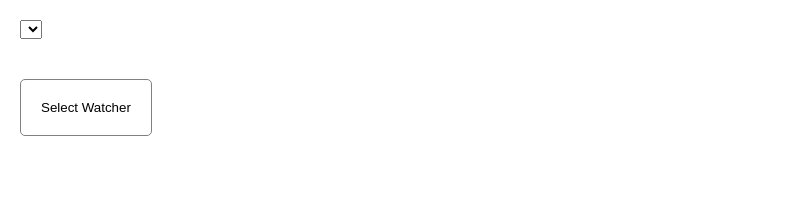
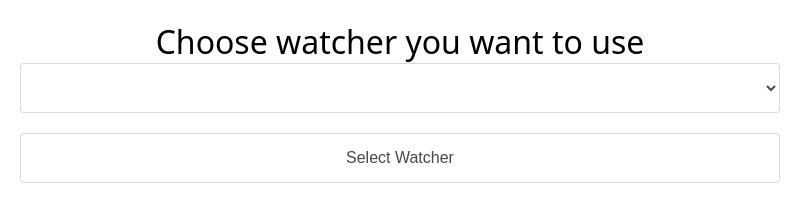
Before and after one commit to shatskiym/electron-app, an Electron app: page index.html in a window 800 px wide. Drawn offline with Linux system fonts and the light colour scheme; no server answers.

Commit message:
Added styles

```diff
--- a/css/main.css
+++ b/css/main.css
@@ -12,25 +12,34 @@ body {
 h3, h1 {
   text-align: center;
   font-weight: 100;
+  font-family: system-ui;
 }
 
 h1 {
   margin: 0px;
 }
 
-button {
-  padding: 20px;
-  background: transparent;
-  border: 1px solid grey;
-  border-radius: 5px;
-  display: block;
-  margin: 20px;
-}
-
-select {
-  margin: 20px;
-}
-
 #adv-place {
   margin-top: 45vh;
 }
+
+.form-control {
+  height: 50px;
+  display: block;
+  width: 100%;
+  padding: 0.5rem 0.75rem;
+  font-size: 1rem;
+  line-height: 1.25;
+  color: #464a4c;
+  background-color: #fff;
+  background-image: none;
+  background-clip: padding-box;
+  border: 1px solid rgba(0, 0, 0, 0.15);
+  border-radius: 0.25rem;
+  transition: border-color ease-in-out 0.15s, box-shadow ease-in-out 0.15s;
+  margin-bottom: 20px;
+}
+
+#select-wrapper {
+  margin: 20px;
+}
--- a/index.html
+++ b/index.html
@@ -11,9 +11,10 @@
       <img id='image-inner-container' style='display:none'>
     </div>
     <div id='select-wrapper'>
-      <select id='watchers-list'>
+      <h1>Choose watcher you want to use</h1>
+      <select id='watchers-list' class='form-control'>
       </select>
-      <button id='select-button'>Select Watcher</button>
+      <button id='select-button' class='form-control'>Select Watcher</button>
     </div>
   <script src="./js/app.js"></script>
   </body>
--- a/js/app.js
+++ b/js/app.js
@@ -30,7 +30,6 @@ function fetchAds() {
         stopCarousel();
       } else {
         let currentAdv = response;
-        console.log(currentAdv);
         if (currentAdv.length) {
           document.getElementById('adv-place').style.display = 'none';
           document.getElementById('image-inner-container').style.display = 'block'
```
